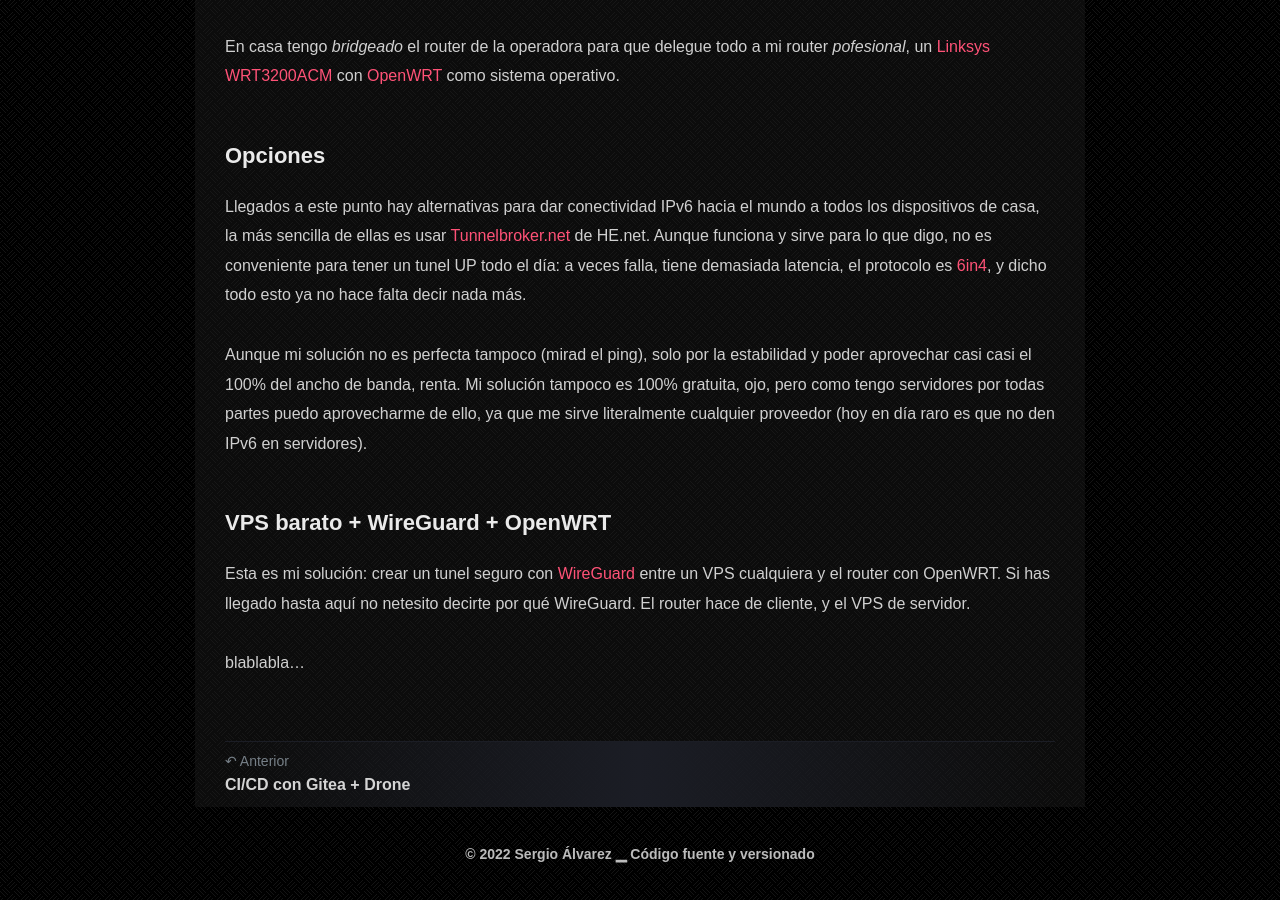
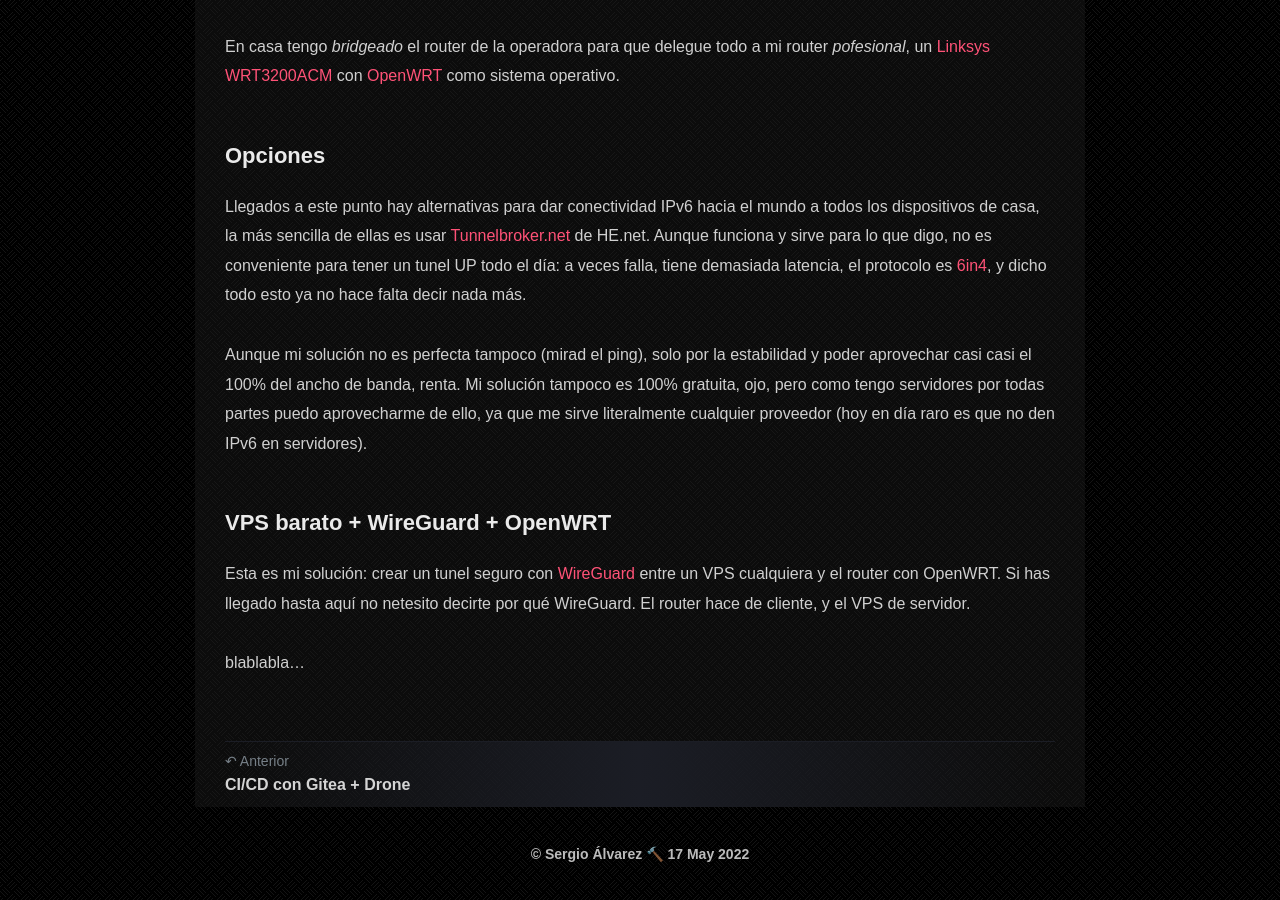
Before and after one commit to xergio/sergio.am, a Jekyll site: the page built from _posts/2022-05-10-openwrt-ipv6-home-lan.md, in a window 1280 px wide and 900 px high, scrolled down 1157 px. Built offline with Jekyll 4.4.1, drawn with Linux system fonts in a browser that asks for light colours; some web fonts are replaced; some of the changed text lies outside the part shown.

Commit message:
clean up

```diff
--- a/_data/menus.yml
+++ b/_data/menus.yml
@@ -1,5 +1,8 @@
 - title: Inicio
   url: /
+
+- title: Código fuente
+  url: https://sergio.am/code/sergio.am
 
 - title: Sobre este sitio
   url: /about/
--- a/_includes/footer.html
+++ b/_includes/footer.html
@@ -1,5 +1,5 @@
 <footer class="footer">
-  <span class="footer_item"><a href="/LICENSE">&copy; {{ site.time | date: "%Y" }} Sergio Álvarez</a> ▁ <a href="https://sergio.am/code/sergio.am">Código fuente y versionado</a></span>
+  <span class="footer_item"><a href="/LICENSE">&copy; Sergio Álvarez</a> <span title="Last build">🔨 {{ site.time | date: "%d %b %Y" }}</span></span>
 </footer>
 <script src="/assets/js/main.js" defer="defer"></script>
 
--- a/_layouts/post.html
+++ b/_layouts/post.html
@@ -34,26 +34,33 @@ layout: compress
       <article itemscope itemtype="https://schema.org/BlogPosting">
 
         <header class="header">
-          {% if page.tags and page.tags != empty %}
-          <div class="tags">
-            {% assign tags = page.tags %}
-            <span itemprop="keywords">
-              {% for tag in tags %}
-              <a class="tag"
-                href="/tags/#{{tag | downcase | slugify}}">{{tag | upcase }}</a>{% unless forloop.last %},{% endunless %}
-              {% endfor %}
-            </span>
-          </div>
-          {% endif %}
           <h1 class="header-title" itemprop="headline">{{ page.title | escape }}</h1>
           {% if page.date %}
           <div class="post-meta">
             <time datetime="{{ page.date | date_to_xmlschema }}" itemprop="datePublished">
               {{ page.date | date: "%d %b %Y" }}
             </time>
-            <span itemprop="author" itemscope itemtype="https://schema.org/Person">
+
+            <span hidden itemprop="author" itemscope itemtype="https://schema.org/Person">
               <span itemprop="name">{{ site.author.name }}</span>
             </span>
+
+            {% if page.tags and page.tags != empty %}
+            <!--
+            <small class="tags">
+              {% assign tags = page.tags %}
+              <span itemprop="keywords">
+                &lt;
+                {% for tag in tags %}
+                <a class="tag"
+                  href="/tags/#{{tag | downcase | slugify}}">{{tag | upcase }}</a>{% unless forloop.last %},{% endunless %}
+                {% endfor %}
+                /&gt;
+              </span>
+            </small>
+          -->
+            {% endif %}
+
             <time hidden datetime="{{ page.modified | date_to_xmlschema }}" itemprop="dateModified">
               {{ page.date | date: "%b %d, %Y" }}
             </time>
```
